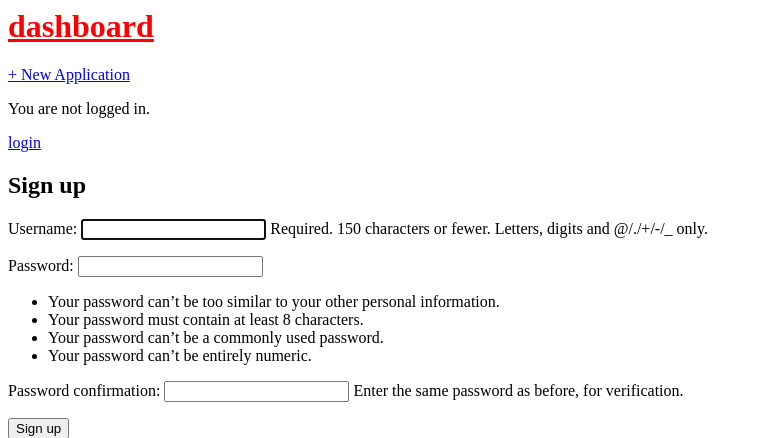
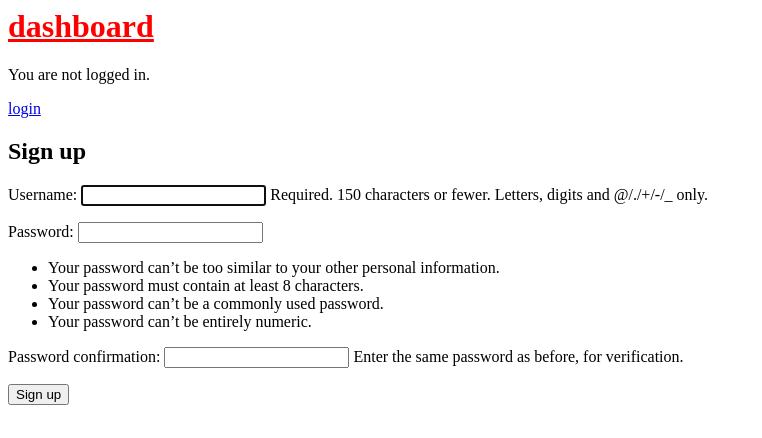
Before and after one commit to gramkuma/quickjob2, a Django app: page /accounts/signup/ in a window 1280 px wide. Shown: the top 438 px of the page, without its empty margins (0-762 px from the left). Run offline with Django 3.2, Linux system fonts and the light colour scheme.

Commit message:
base change

```diff
--- a/blog/blog/templates/base.html
+++ b/blog/blog/templates/base.html
@@ -10,9 +10,6 @@
       <header>
         <div class="nav-left">
           <h1><a href="/">dashboard</a></h1>
-        </div>
-        <div class="nav-right">
-          <a href="{% url 'post_new' %}">+ New Application</a>
         </div>
       </header>
 	{% if user.is_authenticated %}
--- a/blog/blog/templates/home.html
+++ b/blog/blog/templates/home.html
@@ -1,6 +1,7 @@
 {% extends 'base.html' %}
 
 {% block content %}
+  <a href="{% url 'post_new' %}">+ New Application</a>
   {% for post in object_list %}
   <div class="post-entry">
     <h2><a href="{% url 'post_detail' post.pk %}">{{ post.title }}</a></h2>
```
Also changed, not shown: blog/db.sqlite3.
